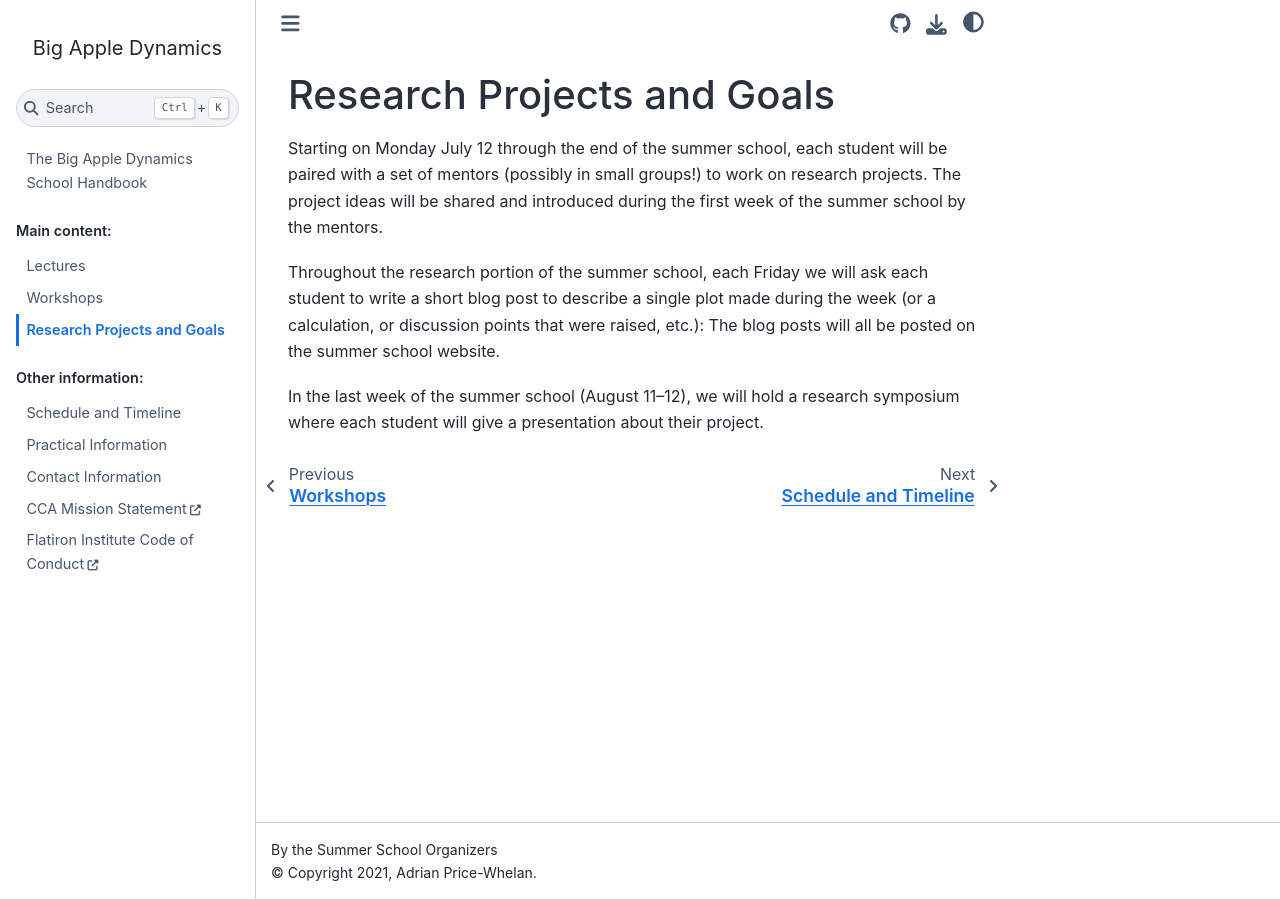
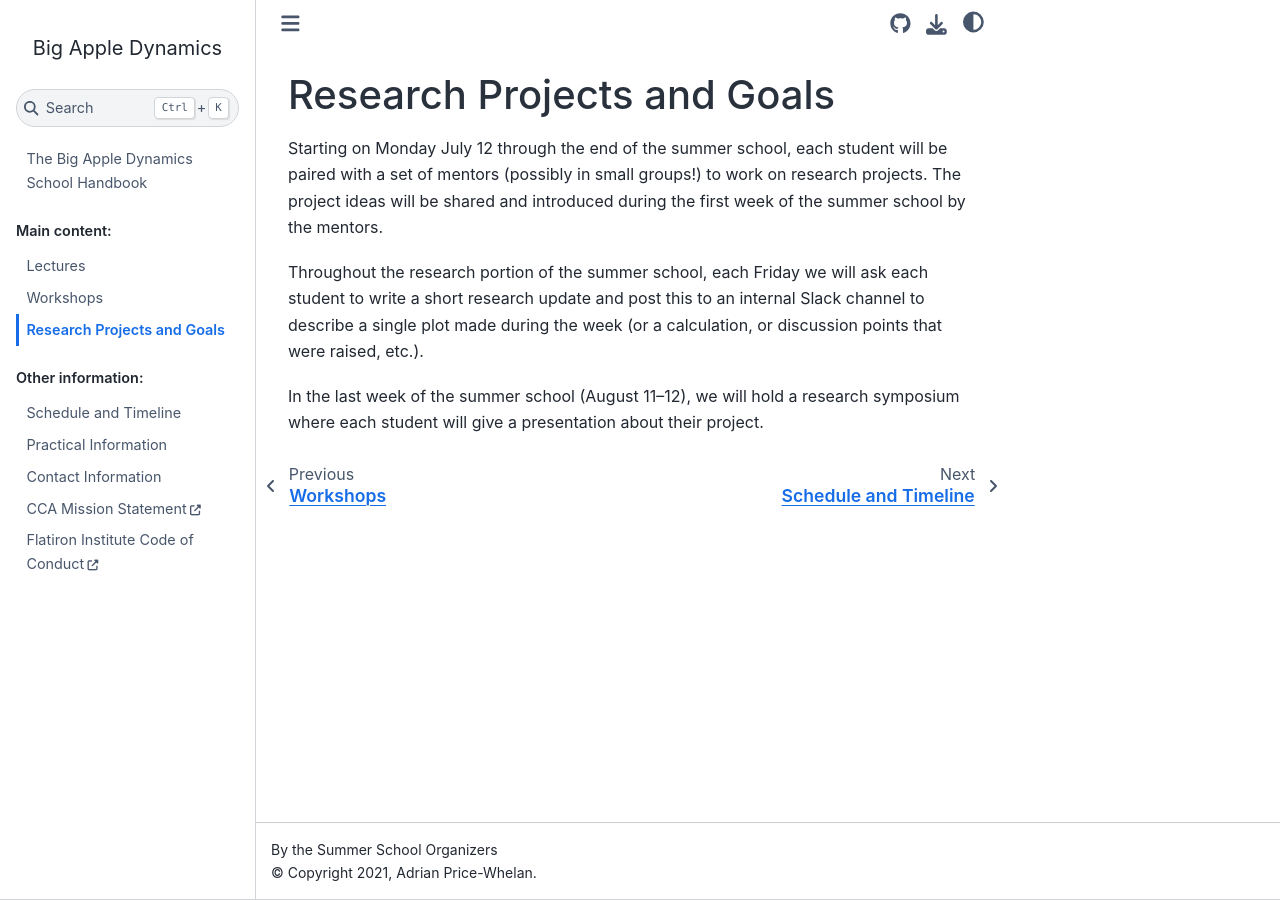
Before and after one commit to CCADynamicsGroup/SummerSchoolHandbook, a Sphinx documentation site: the page built from source/projects.rst, in a window 1280 px wide. Built offline with Sphinx 7.4.7 and the Sphinx Book theme 1.1.4, drawn with Linux system fonts in a browser that asks for light colours.

Commit message:
remove blog post thing

```diff
--- a/source/projects.rst
+++ b/source/projects.rst
@@ -8,9 +8,9 @@ research projects. The project ideas will be shared and introduced during the
 first week of the summer school by the mentors.
 
 Throughout the research portion of the summer school, each Friday we will ask
-each student to write a short blog post to describe a single plot made during
-the week (or a calculation, or discussion points that were raised, etc.): The
-blog posts will all be posted on the summer school website.
+each student to write a short research update and post this to an internal Slack
+channel to describe a single plot made during the week (or a calculation, or
+discussion points that were raised, etc.).
 
 In the last week of the summer school (August 11–12), we will hold a research
 symposium where each student will give a presentation about their project.
```
